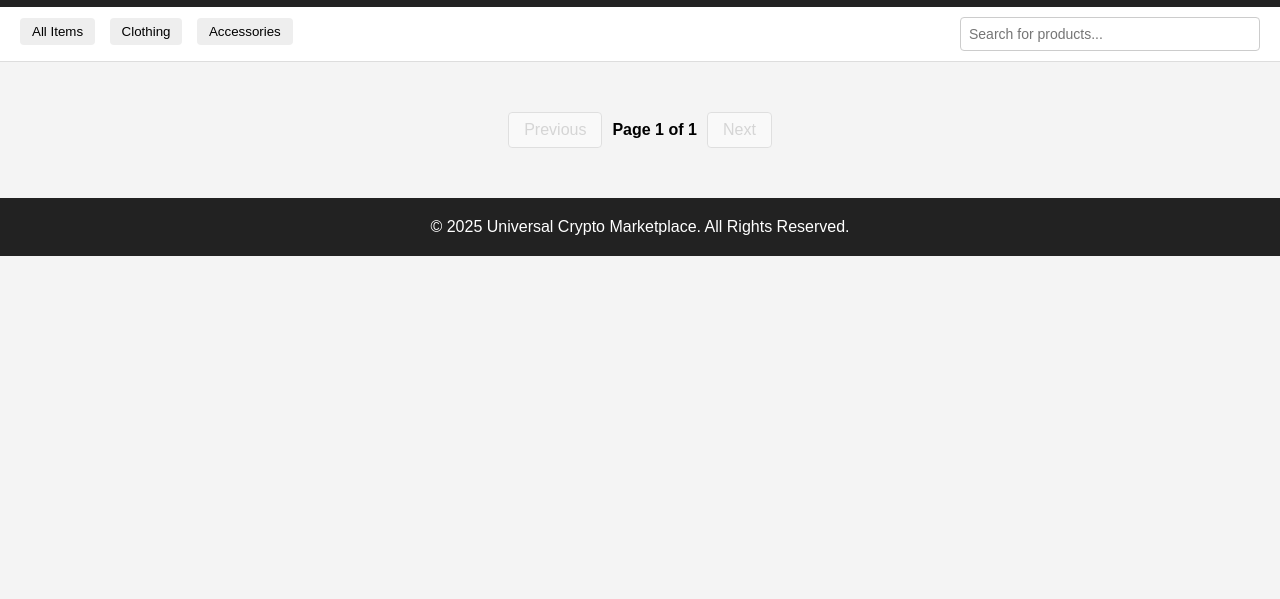
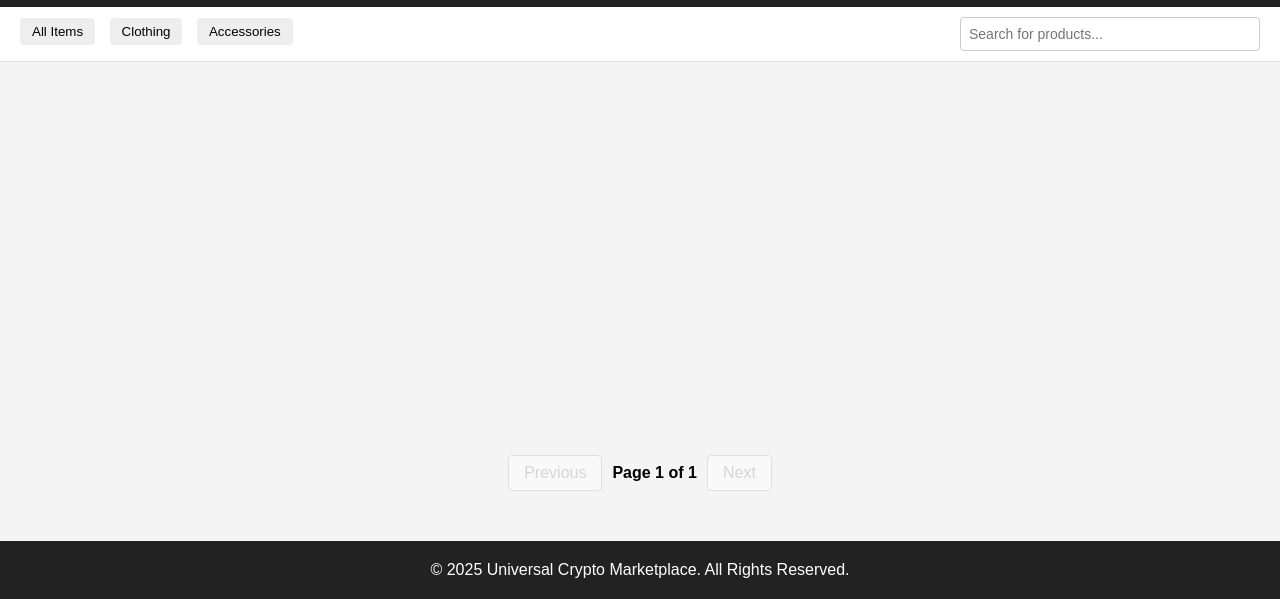
Before and after one commit to wm97artsociety/crypto-eth-usd-gov-market-, a plain HTML site: page firebasenftstore/index.html in a window 1280 px wide. Shown: the part 201-800 px from the top of the page. Drawn offline with Linux system fonts and the light colour scheme; no server answers.

Commit message:
Update index.html
Main index page of the home page for marketplace 📃 Gov marketplace index is side marketplace 🤠

```diff
--- a/firebasenftstore/index.html
+++ b/firebasenftstore/index.html
@@ -10,7 +10,18 @@
   <script src="https://www.gstatic.com/firebasejs/8.10.0/firebase-storage.js"></script>
   <style>
     * { margin: 0; padding: 0; box-sizing: border-box; }
-    body { font-family: Arial, sans-serif; background: #f4f4f4; }
+    html, body {
+  height: 100%;
+  display: flex;
+  flex-direction: column;
+}
+html, body {
+  height: 100%;
+  display: flex;
+  flex-direction: column;
+}
+body { font-family: Arial, sans-serif; background: #f4f4f4; }
+main { flex: 1; display: flex; flex-direction: column; }
     .top-bar {
       background: #222; color: white; padding: 10px 20px;
       display: flex; justify-content: space-between; align-items: center;
@@ -214,6 +225,8 @@
 </head>
 <body>
 
+<main>
+
 <div class="top-bar">
   <div>
     <h1>🌎 Universal Crypto Marketplace</h1>
@@ -236,7 +249,7 @@
             cursor: pointer;
             box-shadow: 0 0 10px yellow;
             margin: 1px;
-">"
+">
   🏛️ Gov Trade  </button>
     <button id="contactBtn" onclick="window.location.href='support.html';">Support & Contact</button>
     <button id="rulesBtn" onclick="window.location.href='rules.html';">📜 Rules</button>
@@ -256,12 +269,13 @@
 
 <div class="products" id="productList"></div>
 
-<div class="pagination">
+</main>
+
+  <div class="pagination">
     <button id="prevPageBtn" onclick="changePage(-1)" disabled>Previous</button>
     <span class="page-info">Page <span id="currentPageDisplay">1</span> of <span id="totalPagesDisplay">1</span></span>
     <button id="nextPageBtn" onclick="changePage(1)" disabled>Next</button>
 </div>
-
 
 <footer>
   &copy; 2025 Universal Crypto Marketplace. All Rights Reserved.
```
